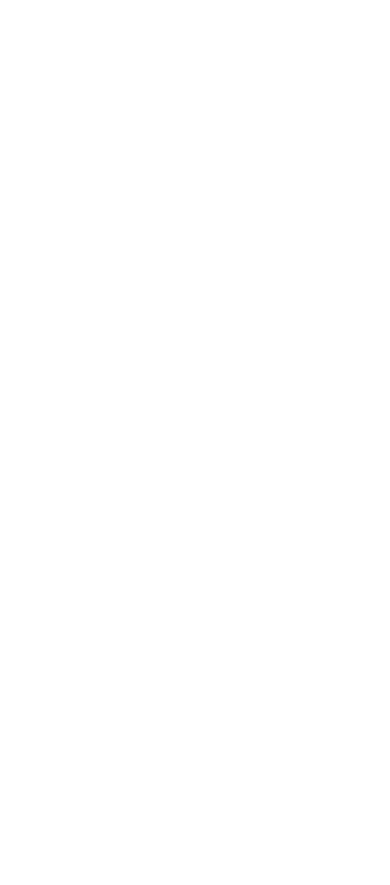
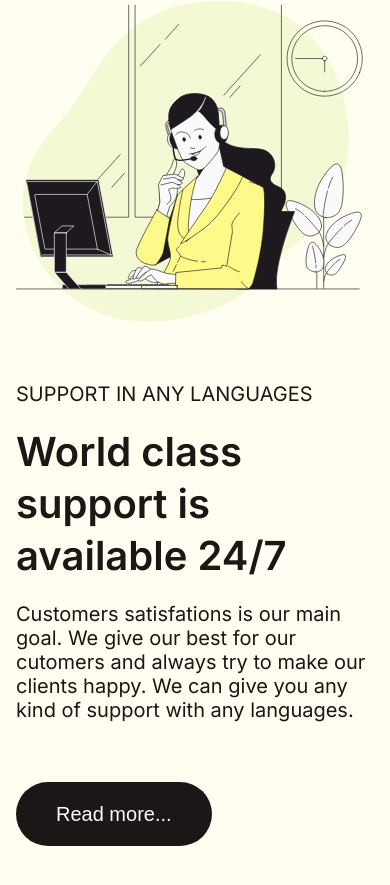
Before and after one commit to pujiragil/uangmu, a Next.js app: page / in a window 390 px wide. Shown: the part 8204-9089 px from the top of the page. Before the commit the page ends 8125 px from the top, so only its background shows below. Built offline with nearby package versions, Linux system fonts and the light colour scheme.

Commit message:
support component (mobile size)

```diff
--- a/components/Service/index.tsx
+++ b/components/Service/index.tsx
@@ -28,6 +28,10 @@
   @media screen and (min-width: 768px) {
     padding: 100px 20px;
     gap: 200px;
+  }
+
+  @media screen and (min-width: 1024px) {
+    padding: 100px 2rem;
   }
 `;
 
--- /dev/null
+++ b/components/Support/index.tsx
@@ -0,0 +1,93 @@
+import styled from "styled-components"
+
+const Support = styled.section`
+  background: #FFFEF0;
+  color: #1B1717;
+`
+
+const SupportContainer = styled.div`
+  max-width: 1440px;
+  min-height: 100vh;
+  margin: 0 auto;
+`
+
+const SupportWrapper = styled.div`
+  padding: 80px 1rem;
+  display: flex;
+  flex-direction: column;
+  gap: 60px;
+`
+
+const ContentWrapper = styled.div`
+  display: flex;
+  flex-direction: column;
+  gap: 60px;
+`
+
+const Content = styled.div`
+  display: flex;
+  flex-direction: column;
+  gap: 20px;
+`
+
+const Title = styled.h3`
+  font-size: 40px;
+  font-weight: 600;
+  line-height: 52px;
+`
+
+const Paragraph = styled.p`
+  font-size: 20px;
+  line-height: 24px;
+  font-weight: 400;
+`
+
+const SupportButton = styled.button`
+  border: none;
+  outline: none;
+  width: fit-content;
+  border-radius: 999px;
+  background: #1B1717;
+  color: #FAFAFA;
+  padding: 20px 40px;
+  font-size: 20px;
+  line-height: 24px;
+  font-weight: 400;
+  cursor: pointer;
+`
+
+const ImageWrapper = styled.div`
+  display: flex;
+  width: 100%;
+  justify-content: center;
+  align-items: center;
+`
+
+const Image = styled.img`
+  width: 100%;
+  height: auto;
+  object-fit: cover;
+`
+
+export default function SupportSection() {
+  return (
+    <Support>
+      <SupportContainer>
+        <SupportWrapper>
+          <ImageWrapper>
+            <Image src="/support.svg" />
+          </ImageWrapper>
+
+          <ContentWrapper>
+            <Content>
+              <Paragraph>SUPPORT IN ANY LANGUAGES</Paragraph>
+              <Title>World class support is available 24/7</Title>
+              <Paragraph>Customers satisfations is our main goal. We give our best for our cutomers and always try to make our clients happy. We can give you any kind of support with any languages.</Paragraph>
+            </Content>
+            <SupportButton>Read more...</SupportButton>
+          </ContentWrapper>
+        </SupportWrapper>
+      </SupportContainer>
+    </Support>
+  )
+}
--- a/components/Why/index.tsx
+++ b/components/Why/index.tsx
@@ -13,8 +13,13 @@
   margin: 0 auto;
   padding: 80px 16px;
 
+  @media screen and (min-width: 768px) {
+    padding: 100px 20px;
+  }
+
   @media screen and (min-width: 1024px) {
     padding: 100px 2rem;
+    min-height: auto;
   }
 `
 
--- a/pages/index.tsx
+++ b/pages/index.tsx
@@ -1,6 +1,7 @@
 import CardSection from "../components/Card";
 import HeroSection from "../components/Hero";
 import ServiceSection from "../components/Service";
+import SupportSection from "../components/Support";
 import WhySection from "../components/Why";
 
 export default function Home() {
@@ -10,6 +11,7 @@
       <ServiceSection />
       <CardSection />
       <WhySection />
+      <SupportSection />
     </>
   )
 }
```
Also changed, not shown: public/support.svg (added).
